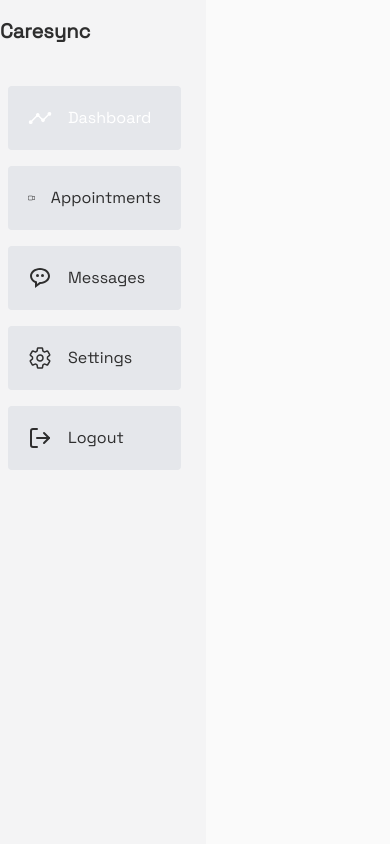
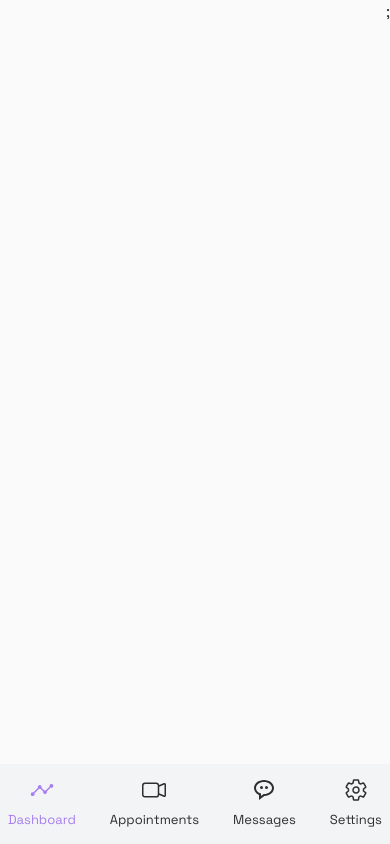
Before and after one commit to Adedoyin-Emmanuel/caresync, a Next.js app: page /user/dashboard in a window 390 px wide. Built offline with nearby package versions, Linux system fonts and the light colour scheme.

Commit message:
Updated sidenav

```diff
--- a/app/components/MobileNav/index.tsx
+++ b/app/components/MobileNav/index.tsx
@@ -0,0 +1,66 @@
+"use client";
+import Link from "next/link";
+import { usePathname } from "next/navigation";
+import React from "react";
+import { BiMessageRoundedDots } from "react-icons/bi";
+import { BsCameraVideo } from "react-icons/bs";
+import { IoAnalytics, IoSettingsOutline } from "react-icons/io5";
+import Text from "../Text";
+interface MobileNavProps {
+  className?: string;
+  children?: React.ReactNode;
+}
+
+const MobileNav = ({ className, children, ...others }: MobileNavProps) => {
+  const currentPath = usePathname();
+  return (
+    <section
+      className={`w-screen flex items-center justify-between fixed bottom-0 left-0 md:hidden  bg-gray-100 h-20 z-10 p-2 ${className}`}
+      {...others}
+    >
+      {children}
+
+      <Link
+        href={"/user/dashboard"}
+        className={`${
+          currentPath.includes("dashboard") && "text-secondary"
+        } transition-colors hover:text-secondary duration-100 ease-in flex flex-col items-center justify-center gap-y-2`}
+      >
+        <IoAnalytics className="h-6 w-6" />
+        <Text className="text-[13px]">Dashboard</Text>
+      </Link>
+
+      <Link
+        href={"/user/appointments"}
+        className={`${
+          currentPath.includes("appointments") && "text-secondary"
+        } transition-colors hover:text-secondary duration-100 ease-in flex flex-col items-center justify-center gap-y-2`}
+      >
+        <BsCameraVideo className="h-6 w-6" />
+        <Text className="text-[13px]">Appointments</Text>
+      </Link>
+
+      <Link
+        href={"/user/messages"}
+        className={`${
+          currentPath.includes("messages") && "text-secondary"
+        } transition-colors hover:text-secondary duration-100 ease-in flex flex-col items-center justify-center gap-y-2`}
+      >
+        <BiMessageRoundedDots className="h-6 w-6" />
+        <Text className="text-[13px]">Messages</Text>
+      </Link>
+
+      <Link
+        href={"/user/settings"}
+        className={`${
+          currentPath.includes("settings") && "text-secondary"
+        } transition-colors hover:text-secondary duration-100 ease-in flex flex-col items-center justify-center gap-y-2`}
+      >
+        <IoSettingsOutline className="h-6 w-6" />
+        <Text className="text-[13px]">Settings</Text>
+      </Link>
+    </section>
+  );
+};
+
+export default MobileNav;
--- a/app/components/SidebarLayout/index.tsx
+++ b/app/components/SidebarLayout/index.tsx
@@ -2,13 +2,94 @@
 
 import Link from "next/link";
 import { usePathname } from "next/navigation";
+import React from "react";
 import { BiMessageRoundedDots } from "react-icons/bi";
 import { BsCameraVideo } from "react-icons/bs";
 import { FiLogOut } from "react-icons/fi";
 import { IoAnalytics, IoSettingsOutline } from "react-icons/io5";
+import MobileNav from "../MobileNav";
 import Text from "../Text";
 
-const SidebarLayout = () => {
+interface SidebarLayoutProps{
+  className?: string;
+  children?: React.ReactNode;
+}
+
+const SidebarLayout = ({className, children}: SidebarLayoutProps) => {
+  const currentPath = usePathname();
+
+  return (
+    <section className="parent h-screen w-screen flex justify-between">
+      <div className={`bg-zinc-100 h-screen hidden md:flex md:w-3/12  lg:w-2/12 items-center justify-start flex-col  p-0  fixed ${className} `}>
+        <section className="sidebar-header my-4">
+          <h2 className="font-bold text-[20px] capitalize ">caresync</h2>
+        </section>
+
+        <section className="w-11/12 p-2">
+          <Link
+            href={"/user/dashboard"}
+            className={`dashboard cursor-pointer ${
+              currentPath.includes("dashboard") && "bg-accent text-white"
+            } hover:bg-accent duration-100 ease-in hover:text-white transition-colors flex items-center gap-x-4 bg-gray-200 p-5 rounded my-4`}
+          >
+            <IoAnalytics className="w-6 h-6" />
+            <Text>Dashboard</Text>
+          </Link>
+
+          <Link
+            href="/user/appointments"
+            className={`dashboard cursor-pointer ${
+              currentPath.includes("appointments") && "bg-accent text-white"
+            } hover:bg-accent duration-100 ease-in hover:text-white transition-colors flex items-center gap-x-4 bg-gray-200 p-5 rounded my-4`}
+          >
+            <BsCameraVideo className="w-6 h-6" />
+            <Text>Appointments</Text>
+          </Link>
+
+          <Link
+            href="/user/messages"
+            className={`dashboard cursor-pointer ${
+              currentPath.includes("messages") && "bg-accent text-white"
+            } hover:bg-accent duration-100 ease-in hover:text-white transition-colors flex items-center gap-x-4 bg-gray-200 p-5 rounded my-4`}
+          >
+            <BiMessageRoundedDots className="w-6 h-6" />
+            <Text>Messages</Text>
+          </Link>
+
+          <Link
+            href="/user/settings"
+            className={`dashboard cursor-pointer ${
+              currentPath.includes("settings") && "bg-accent text-white"
+            } hover:bg-accent duration-100 ease-in hover:text-white transition-colors flex items-center gap-x-4 bg-gray-200 p-5 rounded my-4`}
+          >
+            <IoSettingsOutline className="w-6 h-6" />
+            <Text>Settings</Text>
+          </Link>
+
+          <Link
+            href="logout"
+            className={`dashboard cursor-pointer ${
+              currentPath.includes("logout") && "bg-accent text-white"
+            } hover:bg-accent duration-100 ease-in hover:text-white transition-colors flex items-center gap-x-4 bg-gray-200 p-5 rounded my-4`}
+          >
+            <FiLogOut className="w-6 h-6" />
+            <Text>Logout</Text>
+          </Link>
+        </section>
+      </div>
+
+      <section className="w-full md:w-3/4 lg:w-5/6 md:p-8 p-2 pl-1/4 overflow-y-auto ml-auto">
+        {children}
+
+      </section>
+      ;
+      <MobileNav />
+    </section>
+  );
+};
+
+
+const HospitalSidebarLayout = () => {
   const currentPath = usePathname();
 
   return (
```
